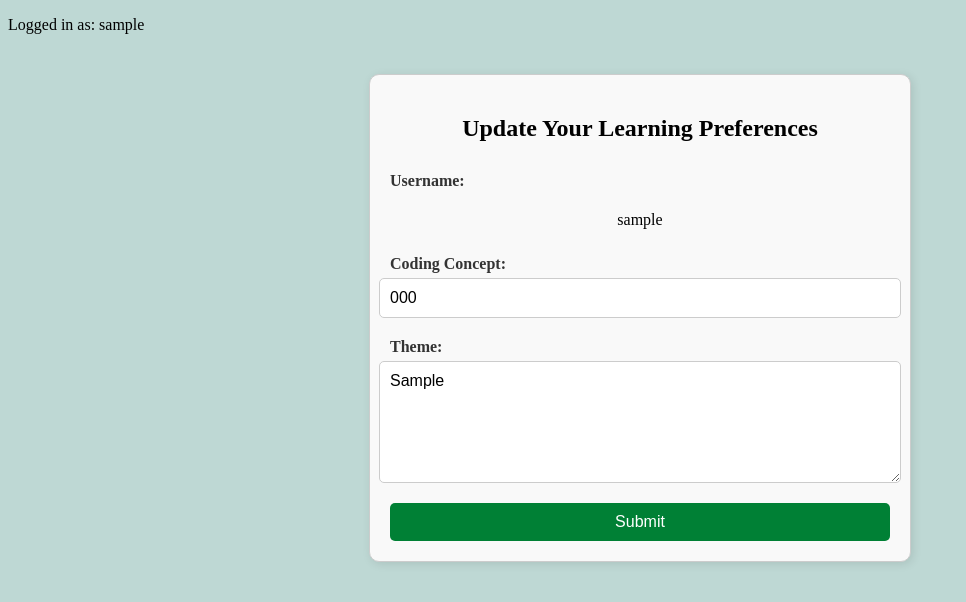
After one commit to GavrielaTM3/COMP333_Website, a PHP site: page /update_suggestions.php?id=1 in a window 1280 px wide. The commit adds this page. Shown: the top 602 px of the page, without its empty margins (0-966 px from the left). Run offline with PHP 8.4, Linux system fonts and the light colour scheme; the visitor is signed in with stand-in values (Sample User, id 1); tables that the repository leaves empty or names only in its code hold one stand-in row (values such as "Sample post").

Commit message:
created update functionality for suggestions (Issue #84)

```diff
--- /dev/null
+++ b/update_suggestions.php
@@ -0,0 +1,83 @@
+<?php
+session_start(); // Ensure session is started
+
+$servername = "localhost";
+$username = "root";
+$password = "";
+$dbname = "app-db";
+
+// Establish database connection
+$conn = new mysqli($servername, $username, $password, $dbname);
+if ($conn->connect_error) {
+    die("Connection failed: " . $conn->connect_error);
+}
+
+if (!isset($_GET['id'])) {
+    die("Invalid request.");
+}
+// Sanitize input to prevent SQL injection
+$id = intval($_GET['id']);
+
+// Fetch the existing suggestion
+$sql = "SELECT * FROM learning_preferences WHERE id = ?";
+$stmt = $conn->prepare($sql);
+$stmt->bind_param("i", $id);
+$stmt->execute();
+$result = $stmt->get_result();
+if ($result->num_rows === 0) {
+    die("No suggestion found.");
+}
+
+$row = $result->fetch_assoc();
+
+
+if ($_SERVER["REQUEST_METHOD"] == "POST") {
+    $username = $_SESSION['username'];
+    $coding_concept = $_POST['coding_concept']; // Updated field name
+    $theme = $_POST['theme']; // Updated field name
+    $sql = "UPDATE learning_preferences SET coding_concept = ?, theme = ? WHERE id = ? AND username = ?";
+    $stmt = $conn->prepare($sql);
+    $stmt->bind_param("ssis", $coding_concept, $theme, $id, $username);
+
+
+    if ($stmt->execute()) {
+        header("Location: view_suggestions.php"); // Redirect after submission
+        exit();
+    } else {
+        echo "Error: " . $conn->error;
+    }
+}
+
+$conn->close();
+?>
+
+<!DOCTYPE html>
+<html lang="en">
+<head>
+    <meta charset="UTF-8">
+    <meta name="viewport" content="width=device-width, initial-scale=1.0">
+    <title>Update Learning Preferences</title>
+    <link rel="stylesheet" href="style.css">
+    <p style="color: black;">Logged in as: <?php echo htmlspecialchars($_SESSION['username']); ?></p>
+
+</head>
+<body>
+
+    <div class="suggest">
+        <h2>Update Your Learning Preferences</h2>
+        <form action="update_suggestions.php?id=<?php echo $id; ?>" method="POST">
+            <label for="username">Username:</label>
+            <p style="color: black;"> <?php echo htmlspecialchars($_SESSION['username']); ?></p>
+
+            <label for="coding_concept">Coding Concept:</label> <!-- Updated field -->
+            <input type="text" id="coding_concept" name="coding_concept" value="<?php echo htmlspecialchars($row['coding_concept']); ?>" required>
+
+            <label for="theme">Theme:</label> <!-- Updated field -->
+            <textarea id="theme" name="theme" required><?php echo htmlspecialchars($row['theme']); ?></textarea>
+
+            <button type="submit">Submit</button>
+        </form>
+    </div>
+
+</body>
+</html>
--- a/view_suggestions.php
+++ b/view_suggestions.php
@@ -64,7 +64,7 @@ $result = $conn->query($sql);
                 <td>
                     <a href='view_suggestion.php?id={$row['id']}'>View</a>";
                     if (isset($_SESSION['username']) && $_SESSION['username'] === $row['username']) {
-                        echo " | <a href='update_suggestion.php?id={$row['id']}'>Update</a>
+                        echo " | <a href='update_suggestions.php?id={$row['id']}'>Update</a>
                                | <a href='delete_suggestion.php?id={$row['id']}' onclick='return confirm(\"Are you sure you want to delete this?\")'>Delete</a>";
                     }
                     echo "
```
Also changed, not shown: view_suggestion.php (deleted, +0 -46 lines), 1 other file.
